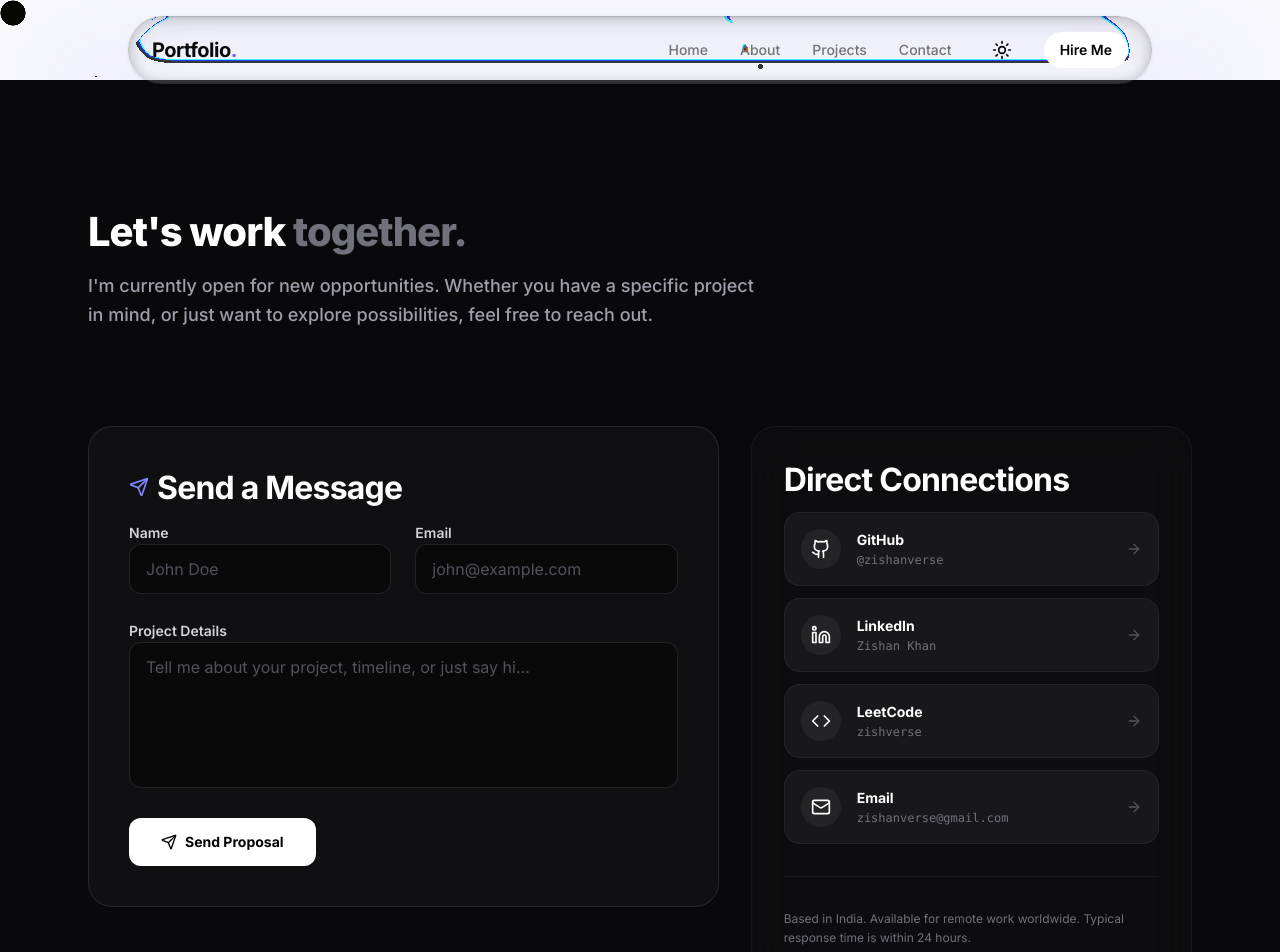
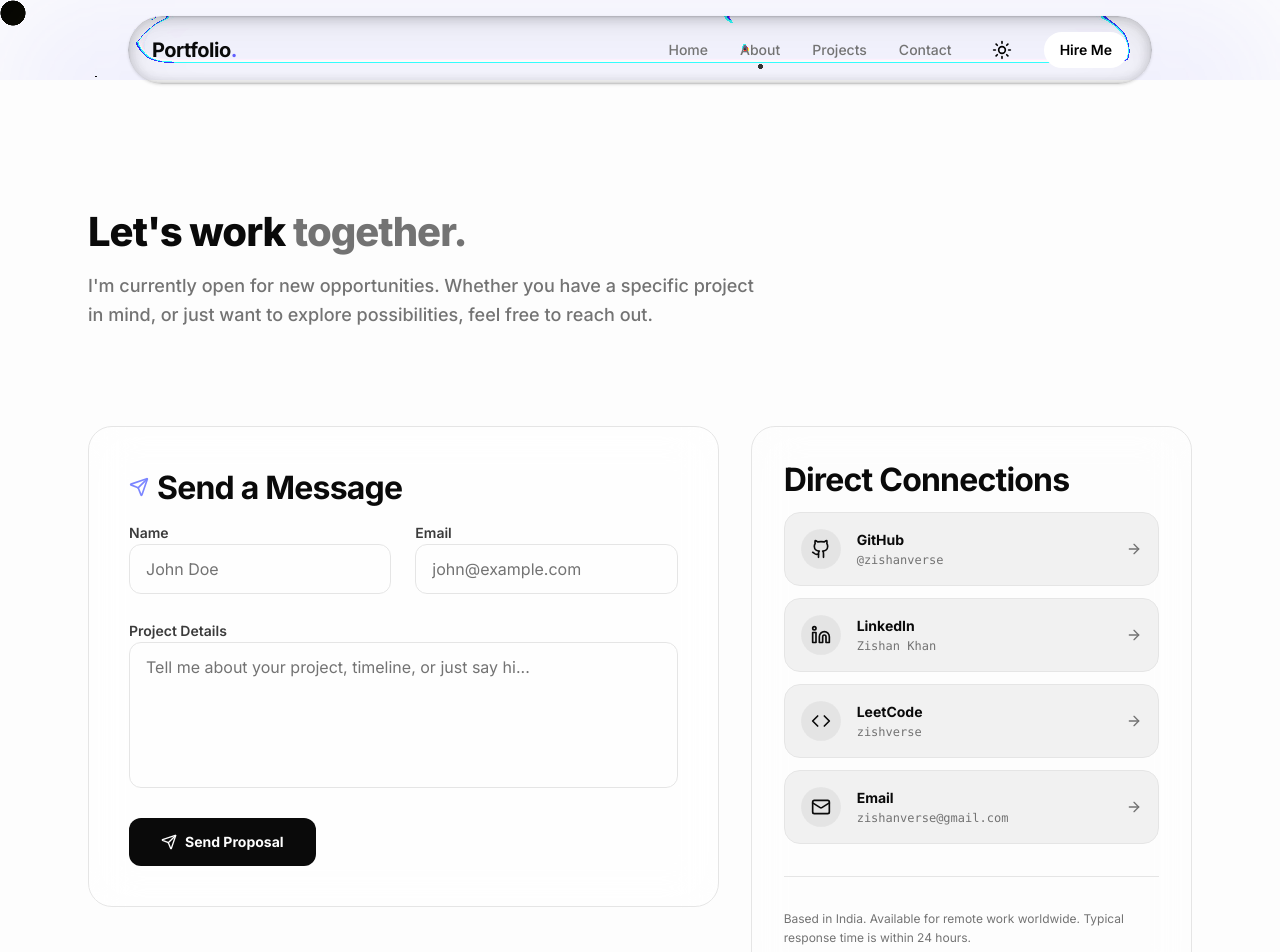
Before and after one commit to zishanverse/my-portfolio, a Next.js app: page /contact in a window 1280 px wide. Shown: the top 952 px of the page. Built offline with nearby package versions, Linux system fonts and the light colour scheme.

Commit message:
contact them update

```diff
--- a/app/contact/page.tsx
+++ b/app/contact/page.tsx
@@ -11,7 +11,7 @@ const SOCIAL_LINKS = [
         icon: Github,
         url: "https://github.com/zishanverse/",
         username: "@zishanverse",
-        color: "hover:text-white hover:border-white/20 hover:bg-white/5",
+        color: "hover:text-foreground hover:border-foreground/20 hover:bg-foreground/5",
     },
     {
         name: "LinkedIn",
@@ -32,7 +32,7 @@ const SOCIAL_LINKS = [
         icon: Mail,
         url: "mailto:zishanverse@gmail.com",
         username: "zishanverse@gmail.com",
-        color: "hover:text-emerald-400 hover:border-emerald-400/30 hover:bg-emerald-400/10",
+        color: "hover:text-emerald-500 hover:border-emerald-500/30 hover:bg-emerald-500/10",
     },
 ];
 
@@ -103,7 +103,7 @@ export default function ContactPage() {
     };
 
     return (
-        <div className="min-h-screen bg-zinc-950 text-white pt-32 pb-20 selection:bg-indigo-500/30">
+        <div className="min-h-screen bg-background text-foreground pt-32 pb-20 selection:bg-indigo-500/30 transition-colors duration-300">
             {/* Background elements */}
             <div className="absolute top-0 left-0 w-full h-[500px] bg-linear-to-b from-indigo-500/10 to-transparent pointer-events-none -z-10 blur-3xl" />
 
@@ -114,10 +114,10 @@ export default function ContactPage() {
                     transition={{ duration: 0.5 }}
                     className="mb-16 md:mb-24 text-center md:text-left"
                 >
-                    <h1 className="text-4xl md:text-6xl font-black tracking-tight text-white mb-4">
-                        Let's work <span className="text-zinc-500">together.</span>
+                    <h1 className="text-4xl md:text-6xl font-black tracking-tight text-foreground mb-4">
+                        Let's work <span className="text-muted-foreground">together.</span>
                     </h1>
-                    <p className="text-lg text-zinc-400 max-w-2xl font-medium">
+                    <p className="text-lg text-muted-foreground max-w-2xl font-medium">
                         I'm currently open for new opportunities. Whether you have a specific project in mind,
                         or just want to explore possibilities, feel free to reach out.
                     </p>
@@ -131,7 +131,7 @@ export default function ContactPage() {
                         transition={{ duration: 0.5, delay: 0.1 }}
                         className="lg:col-span-7"
                     >
-                        <div className="bg-zinc-900/50 border border-white/10 rounded-3xl p-6 md:p-10 backdrop-blur-xl">
+                        <div className="bg-card/50 border border-border rounded-3xl p-6 md:p-10 backdrop-blur-xl">
                             <h2 className="text-xl font-bold mb-8 flex items-center gap-2">
                                 <Send className="w-5 h-5 text-indigo-400" />
                                 Send a Message
@@ -142,8 +142,8 @@ export default function ContactPage() {
                                     <div
                                         className={`rounded-xl px-4 py-3 text-sm font-medium border ${
                                             submissionMessage.type === "success"
-                                                ? "bg-emerald-500/10 border-emerald-500/20 text-emerald-400"
-                                                : "bg-rose-500/10 border-rose-500/20 text-rose-400"
+                                                ? "bg-emerald-500/10 border-emerald-500/20 text-emerald-600 dark:text-emerald-400"
+                                                : "bg-rose-500/10 border-rose-500/20 text-rose-600 dark:text-rose-400"
                                         }`}
                                     >
                                         {submissionMessage.text}
@@ -152,11 +152,11 @@ export default function ContactPage() {
 
                                 <div className="grid grid-cols-1 sm:grid-cols-2 gap-6">
                                     <div className="space-y-2">
-                                        <label htmlFor="name" className="text-sm font-semibold text-zinc-300">Name</label>
+                                        <label htmlFor="name" className="text-sm font-semibold text-foreground/80">Name</label>
                                         <input
                                             id="name"
                                             type="text"
-                                            className="w-full px-4 py-3 rounded-xl bg-black/40 border border-white/10 focus:border-indigo-500 focus:ring-1 focus:ring-indigo-500 transition-all outline-none text-white placeholder:text-zinc-600"
+                                            className="w-full px-4 py-3 rounded-xl bg-background/50 border border-border focus:border-indigo-500 focus:ring-1 focus:ring-indigo-500 transition-all outline-none text-foreground placeholder:text-muted-foreground"
                                             placeholder="John Doe"
                                             value={formData.name}
                                             onChange={(e) => {
@@ -167,11 +167,11 @@ export default function ContactPage() {
                                         {formErrors.name && <p className="text-xs text-rose-400 mt-1">{formErrors.name}</p>}
                                     </div>
                                     <div className="space-y-2">
-                                        <label htmlFor="email" className="text-sm font-semibold text-zinc-300">Email</label>
+                                        <label htmlFor="email" className="text-sm font-semibold text-foreground/80">Email</label>
                                         <input
                                             id="email"
                                             type="email"
-                                            className="w-full px-4 py-3 rounded-xl bg-black/40 border border-white/10 focus:border-indigo-500 focus:ring-1 focus:ring-indigo-500 transition-all outline-none text-white placeholder:text-zinc-600"
+                                            className="w-full px-4 py-3 rounded-xl bg-background/50 border border-border focus:border-indigo-500 focus:ring-1 focus:ring-indigo-500 transition-all outline-none text-foreground placeholder:text-muted-foreground"
                                             placeholder="john@example.com"
                                             value={formData.email}
                                             onChange={(e) => {
@@ -184,11 +184,11 @@ export default function ContactPage() {
                                 </div>
 
                                 <div className="space-y-2">
-                                    <label htmlFor="message" className="text-sm font-semibold text-zinc-300">Project Details</label>
+                                    <label htmlFor="message" className="text-sm font-semibold text-foreground/80">Project Details</label>
                                     <textarea
                                         id="message"
                                         rows={5}
-                                        className="w-full px-4 py-3 rounded-xl bg-black/40 border border-white/10 focus:border-indigo-500 focus:ring-1 focus:ring-indigo-500 transition-all outline-none resize-none text-white placeholder:text-zinc-600"
+                                        className="w-full px-4 py-3 rounded-xl bg-background/50 border border-border focus:border-indigo-500 focus:ring-1 focus:ring-indigo-500 transition-all outline-none resize-none text-foreground placeholder:text-muted-foreground"
                                         placeholder="Tell me about your project, timeline, or just say hi..."
                                         value={formData.message}
                                         onChange={(e) => {
@@ -202,10 +202,10 @@ export default function ContactPage() {
                                 <Button
                                     type="submit"
                                     disabled={isLoading}
-                                    className="w-full sm:w-auto px-8 py-6 rounded-xl bg-white text-black font-bold hover:bg-zinc-200 transition-colors flex items-center justify-center gap-2 disabled:opacity-70 disabled:cursor-not-allowed"
+                                    className="w-full sm:w-auto px-8 py-6 rounded-xl bg-foreground text-background font-bold hover:bg-foreground/90 transition-colors flex items-center justify-center gap-2 disabled:opacity-70 disabled:cursor-not-allowed"
                                 >
                                     {isLoading ? (
-                                        <span className="w-4 h-4 border-2 border-black/30 border-t-black rounded-full animate-spin" />
+                                        <span className="w-4 h-4 border-2 border-background/30 border-t-background rounded-full animate-spin" />
                                     ) : (
                                         <Send className="w-4 h-4" />
                                     )}
@@ -222,7 +222,7 @@ export default function ContactPage() {
                         transition={{ duration: 0.5, delay: 0.2 }}
                         className="lg:col-span-5 space-y-6"
                     >
-                        <div className="bg-zinc-900/30 border border-white/5 rounded-3xl p-6 md:p-8 backdrop-blur-xl h-full flex flex-col">
+                        <div className="bg-card/30 border border-border rounded-3xl p-6 md:p-8 backdrop-blur-xl h-full flex flex-col">
                             <h2 className="text-xl font-bold mb-8">Direct Connections</h2>
 
                             <div className="flex flex-col gap-3 flex-1">
@@ -234,25 +234,25 @@ export default function ContactPage() {
                                             href={link.url}
                                             target="_blank"
                                             rel="noopener noreferrer"
-                                            className={`group flex items-center justify-between p-4 rounded-2xl bg-white/5 border border-white/5 transition-all duration-300 ${link.color}`}
+                                            className={`group flex items-center justify-between p-4 rounded-2xl bg-foreground/5 border border-border transition-all duration-300 ${link.color}`}
                                         >
                                             <div className="flex items-center gap-4">
-                                                <div className="w-10 h-10 rounded-full bg-white/5 flex items-center justify-center group-hover:scale-110 transition-transform duration-300">
+                                                <div className="w-10 h-10 rounded-full bg-foreground/5 flex items-center justify-center group-hover:scale-110 transition-transform duration-300">
                                                     <Icon className="w-5 h-5" />
                                                 </div>
                                                 <div className="flex flex-col">
-                                                    <span className="text-sm font-bold text-white">{link.name}</span>
-                                                    <span className="text-xs text-zinc-500 font-mono mt-0.5">{link.username}</span>
+                                                    <span className="text-sm font-bold text-foreground">{link.name}</span>
+                                                    <span className="text-xs text-muted-foreground font-mono mt-0.5">{link.username}</span>
                                                 </div>
                                             </div>
-                                            <ArrowRight className="w-4 h-4 text-zinc-600 group-hover:text-current group-hover:-rotate-45 transition-all duration-300" />
+                                            <ArrowRight className="w-4 h-4 text-muted-foreground group-hover:text-current group-hover:-rotate-45 transition-all duration-300" />
                                         </a>
                                     );
                                 })}
                             </div>
 
-                            <div className="mt-8 pt-8 border-t border-white/5">
-                                <p className="text-xs text-zinc-500 leading-relaxed">
+                            <div className="mt-8 pt-8 border-t border-border">
+                                <p className="text-xs text-muted-foreground leading-relaxed">
                                     Based in India. Available for remote work worldwide.
                                     Typical response time is within 24 hours.
                                 </p>
```
